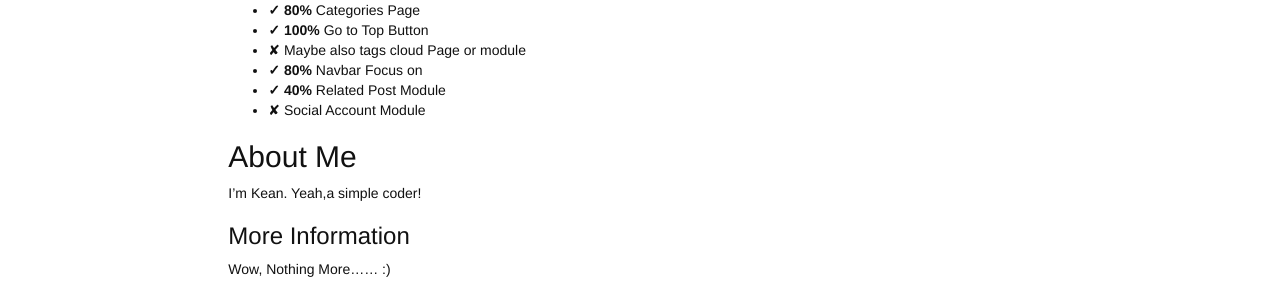
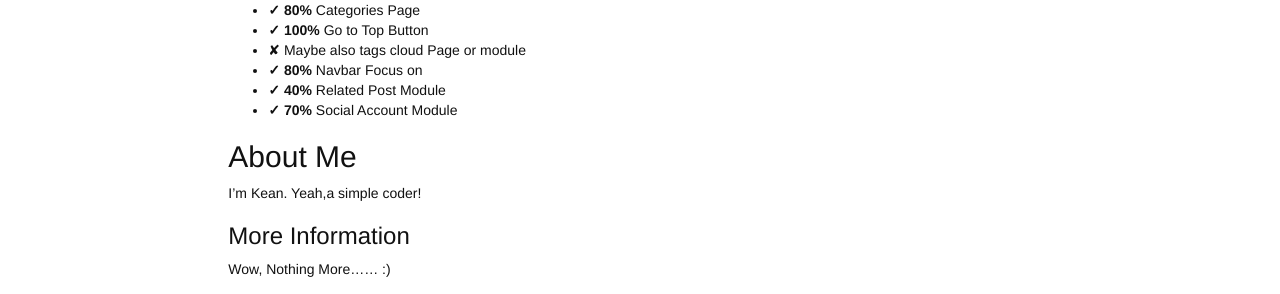
Before and after one commit to imkean/imkean.github.io, a Jekyll site: the page built from pages/about.md, in a window 1280 px wide and 1090 px high. Shown: the part 220-514 px from the top of the window. Built offline with Jekyll 4.4.1, drawn with Linux system fonts in a browser that asks for light colours; comment, search, counter and statistics services are not loaded.

Commit message:
updated about

```diff
--- a/pages/about.md
+++ b/pages/about.md
@@ -16,7 +16,7 @@ navbar_focus: about
 - ✘ Maybe also tags cloud Page or module
 - **✓ 80%** Navbar Focus on
 - **✓ 40%** Related Post Module
-- ✘ Social Account Module
+- **✓ 70%** Social Account Module
 
 
 ## About Me
```
